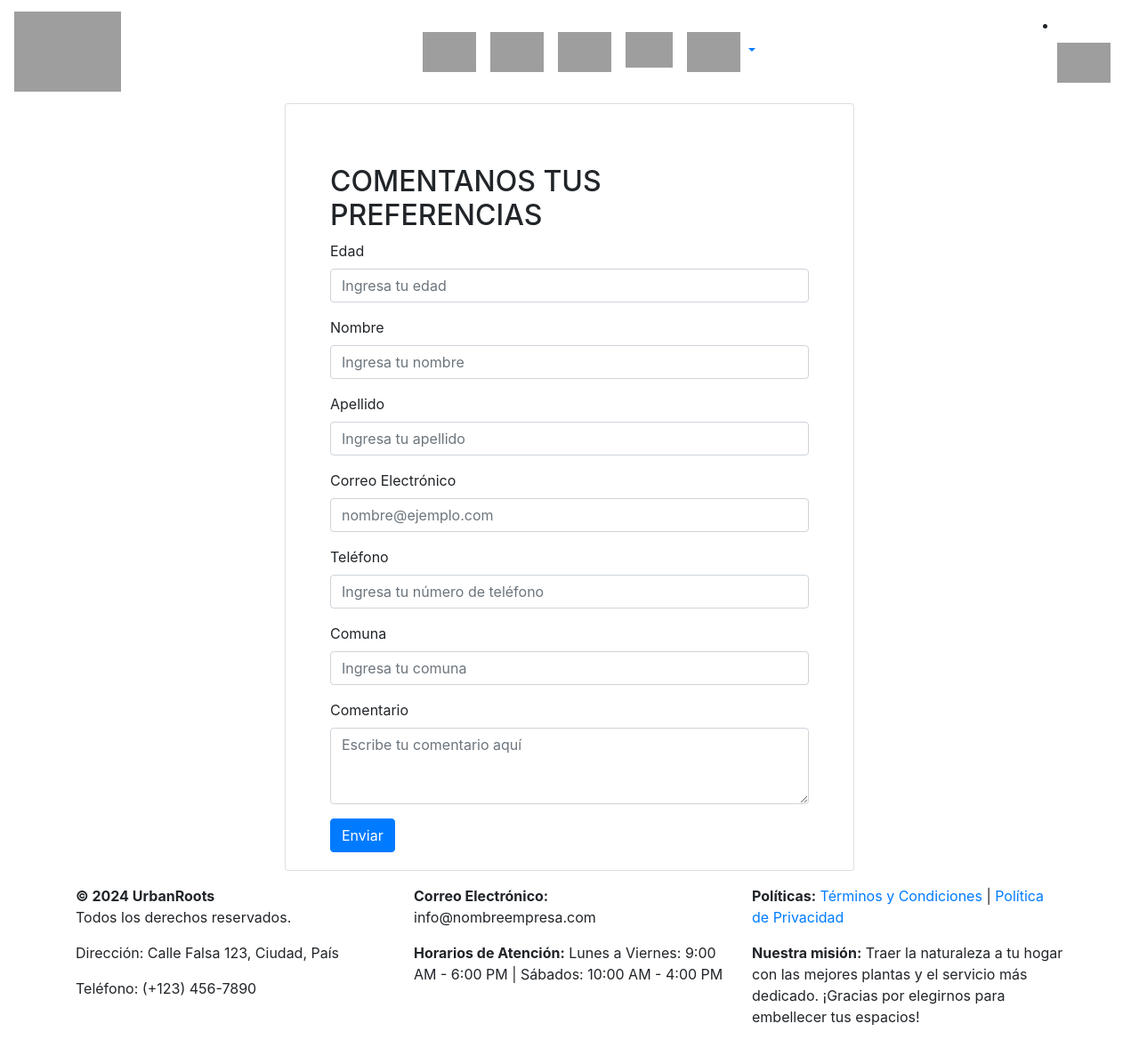
After one commit to Ayastian/EvaluacionPW3, a Django app: page /AppJardineria/contacto in a window 1280 px wide. The commit adds this page. Shown: the whole page at 89% size. Run offline with Django 5.2, Linux system fonts and the light colour scheme; some libraries are stand-ins or nearby versions; grey boxes are pictures that could not be loaded.

Commit message:
Updated all

```diff
--- /dev/null
+++ b/AppJardineria/templates/AppJardineria/contacto.html
@@ -0,0 +1,131 @@
+<!-- HTML -->
+<!DOCTYPE html>
+<html lang="es">
+<head>
+    <meta charset="UTF-8">
+    <meta name="viewport" content="width=device-width, initial-scale=1.0">
+    <title>Jardinería Urban Roots</title>
+    <link rel="stylesheet" href="https://stackpath.bootstrapcdn.com/bootstrap/4.5.0/css/bootstrap.min.css">
+    <link rel="stylesheet" href="style.css">
+    <link href="https://fonts.googleapis.com/css2?family=Roboto:wght@300&display=swap" rel="stylesheet">
+    <link rel="icon" href="https://i.imgur.com/TZnEcFJ.png">
+
+</head>
+<body>
+    <nav class="navbar navbar-expand-lg ">
+        <!-- Navbar content -->
+        <a class="navbar-brand" href="#"><img src="https://i.imgur.com/TZnEcFJ.png" alt="Logo" style="width:120px;"></a>
+        <button class="navbar-toggler" type="button" data-toggle="collapse" data-target="#navbarNav" aria-controls="navbarNav" aria-expanded="false" aria-label="Toggle navigation">
+            <span class="navbar-toggler-icon"></span>
+        </button>
+        <div class="collapse navbar-collapse" id="navbarNav">
+            <ul class="navbar-nav mx-auto d-flex">
+                <li class="nav-item active">
+                    <a class="nav-link" href="Main.html">
+                        <img src="https://i.imgur.com/xuD3K4k.png" alt="Inicio" style="height: 45px;">
+                    </a>
+                </li>
+                <li class="nav-item">
+                    <a class="nav-link" href="nosotros.html">
+                        <img src="https://i.imgur.com/sdcYDQB.png" alt="Nosotros" style="height: 45px;">
+                    </a>
+                </li>
+                <li class="nav-item">
+                    <a class="nav-link" href="productos.html">
+                        <img src="https://i.imgur.com/3sqABzA.png" alt="Productos" style="height: 45px;">
+                    </a>
+                </li>
+                <li class="nav-item">
+                    <a class="nav-link" href="contacto.html">
+                        <img src="https://i.imgur.com/nZ2FG0h.png" alt="Contacto" style="height: 40px;">
+                    </a>
+                </li>
+                <li class="nav-item dropdown">
+                    <a class="nav-link dropdown-toggle" href="#" id="navbarCart" role="button" data-toggle="dropdown" aria-haspopup="true" aria-expanded="false">
+                        <img src="https://i.imgur.com/jY2qD6l.png" alt="Carrito" style="height: 45px;">
+                    </a>
+                    <div class="dropdown-menu" aria-labelledby="navbarCart">
+                        <div id="cartItems"></div>
+                        <div class="dropdown-divider"></div>
+                        <button onclick="clearCart()" class="dropdown-item">Limpiar carrito</button>
+                        <a class="dropdown-item" href="checkout.html">Finalizar pago</a>
+                    </div>
+                </li>
+            </ul>
+            <li class="nav-item">
+                <a class="nav-link" href="login.html">
+                    <img src="https://i.imgur.com/F2aqgap.png" alt="Login" style="height: 45px;">
+                </a>
+            </li>
+        </div>
+    </nav>
+
+   <div class="card col-md-6 mx-auto">
+        <div class="card-body">
+            <!-- Formulario de contacto -->
+            <div class="container mt-5">
+                <h2>COMENTANOS TUS PREFERENCIAS</h2>
+                <form id="validarFormulario">
+                    <div class="form-group">
+                        <label for="edad">Edad</label>
+                        <input type="text" class="form-control" id="edad" placeholder="Ingresa tu edad">
+                    </div>
+                    <div class="form-group">
+                        <label for="nombre">Nombre</label>
+                        <input type="text" class="form-control" id="nombre" placeholder="Ingresa tu nombre">
+                    </div>
+                    <div class="form-group">
+                        <label for="apellido">Apellido</label>
+                        <input type="text" class="form-control" id="apellido" placeholder="Ingresa tu apellido">
+                    </div>
+                    <div class="form-group">
+                        <label for="correo">Correo Electrónico</label>
+                        <input type="email" class="form-control" id="correo" placeholder="nombre@ejemplo.com">
+                    </div>
+                    <div class="form-group">
+                            <label for="telefono">Teléfono</label>
+                            <input type="tel" class="form-control" id="telefono" placeholder="Ingresa tu número de teléfono">
+                    </div>
+                    <div class="form-group">
+                            <label for="comuna">Comuna</label>
+                            <input type="text" class="form-control" id="comuna" placeholder="Ingresa tu comuna">
+                    </div>
+                    <div class="form-group">
+                            <label for="comentario">Comentario</label>
+                            <textarea class="form-control" id="comentario" rows="3" placeholder="Escribe tu comentario aquí" required></textarea>
+                    </div>
+                    <button type="submit" class="btn btn-primary">Enviar</button>
+                </form>
+            </div>
+        </div>
+   </div>
+
+    <!-- Footer -->
+    <footer class="footer mt-auto py-3 border-footer">
+        <div class="container">
+            <div class="row">
+                <div class="col-md-4">
+                    <strong>© 2024 UrbanRoots</strong>
+                    <p>Todos los derechos reservados.</p>
+                    <p>Dirección: Calle Falsa 123, Ciudad, País</p>
+                    <p>Teléfono: (+123) 456-7890</p>
+                </div>
+                <div class="col-md-4">
+                    <p><strong>Correo Electrónico:</strong> info@nombreempresa.com</p>
+                    <p><strong>Horarios de Atención:</strong> Lunes a Viernes: 9:00 AM - 6:00 PM | Sábados: 10:00 AM - 4:00 PM</p>
+                </div>
+                <div class="col-md-4">
+                    <p><strong>Políticas:</strong> <a href="#">Términos y Condiciones</a> | <a href="#">Política de Privacidad</a></p>
+                    <p><strong>Nuestra misión:</strong> Traer la naturaleza a tu hogar con las mejores plantas y el servicio más dedicado. ¡Gracias por elegirnos para embellecer tus espacios!</p>
+                </div>
+            </div>
+        </div>
+    </footer>
+
+    <!-- Bootstrap JS -->
+    <script src="https://code.jquery.com/jquery-3.7.1.min.js"></script>
+    <script src="carrito.js"></script>
+    <script src="https://cdn.jsdelivr.net/npm/@popperjs/core@2.5.3/dist/umd/popper.min.js"></script>
+    <script src="https://stackpath.bootstrapcdn.com/bootstrap/4.5.0/js/bootstrap.min.js"></script>
+</body>
+</html>
--- a/AppJardineria/urls.py
+++ b/AppJardineria/urls.py
@@ -3,4 +3,8 @@ from . import views
 
 urlpatterns = [
     path('home', views.home, name='home'),
+    path('productos', views.productos, name='productos'),
+    path('nosotros', views.nosotros, name='nosotros'),
+    path('contacto', views.contacto, name='contacto'),
+    path('checkout', views.checkout, name='checkout'),
 ]
--- a/AppJardineria/views.py
+++ b/AppJardineria/views.py
@@ -4,3 +4,19 @@ from django.shortcuts import render
 def home(request):
     context={}
     return render(request, 'AppJardineria/home.html', context)
+
+def productos(request):
+    context={}
+    return render (request, 'AppJardineria/productos.html', context)
+
+def nosotros(request):
+    context={}
+    return render(request, 'AppJardineria/nosotros.html', context)
+
+def contacto(request):
+    context={}
+    return render(request, 'AppJardineria/contacto.html', context)
+
+def checkout(request):
+    context={}
+    return render(request, 'AppJardineria/checkout.html', context)
```
Also changed, not shown: AppJardineria/templates/AppJardineria/checkout.html (added, +130 -0 lines), AppJardineria/templates/AppJardineria/home.html (+5 -5 lines), AppJardineria/templates/AppJardineria/nosotros.html (added, +137 -0 lines).
